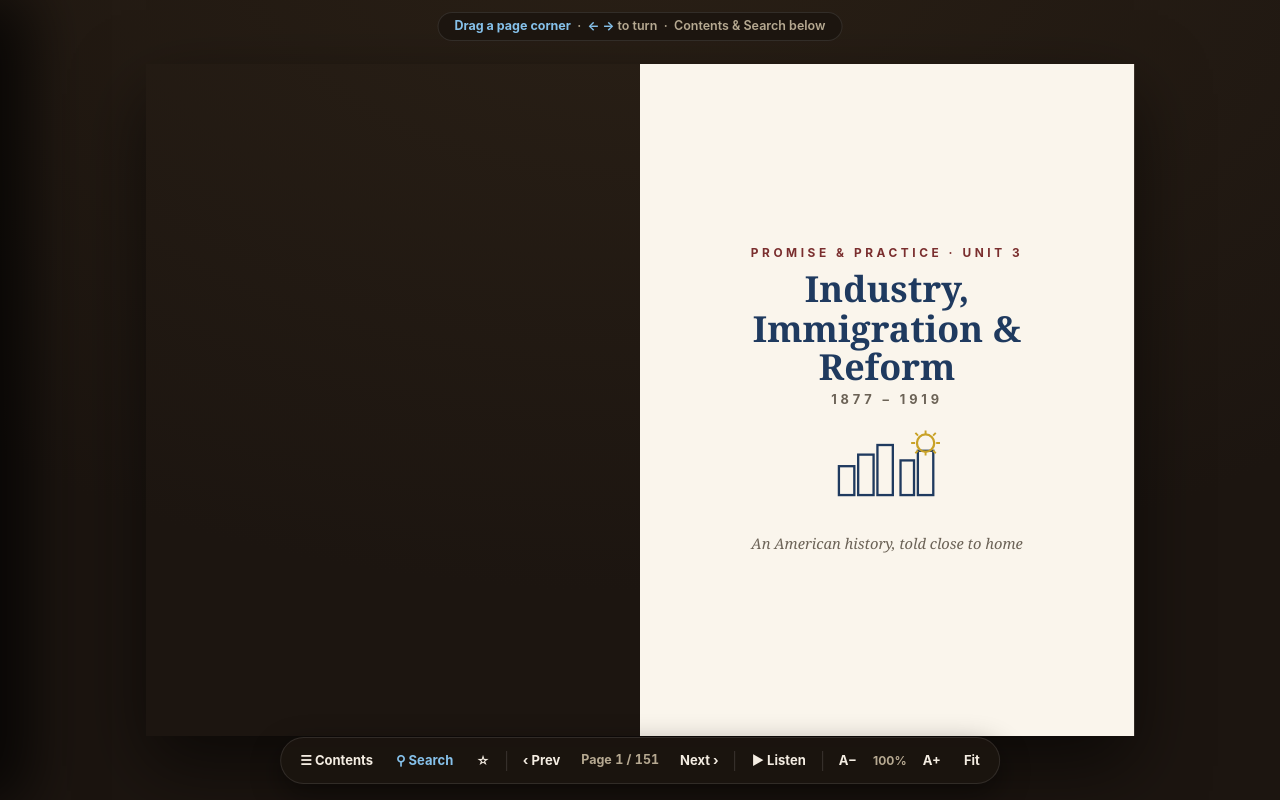
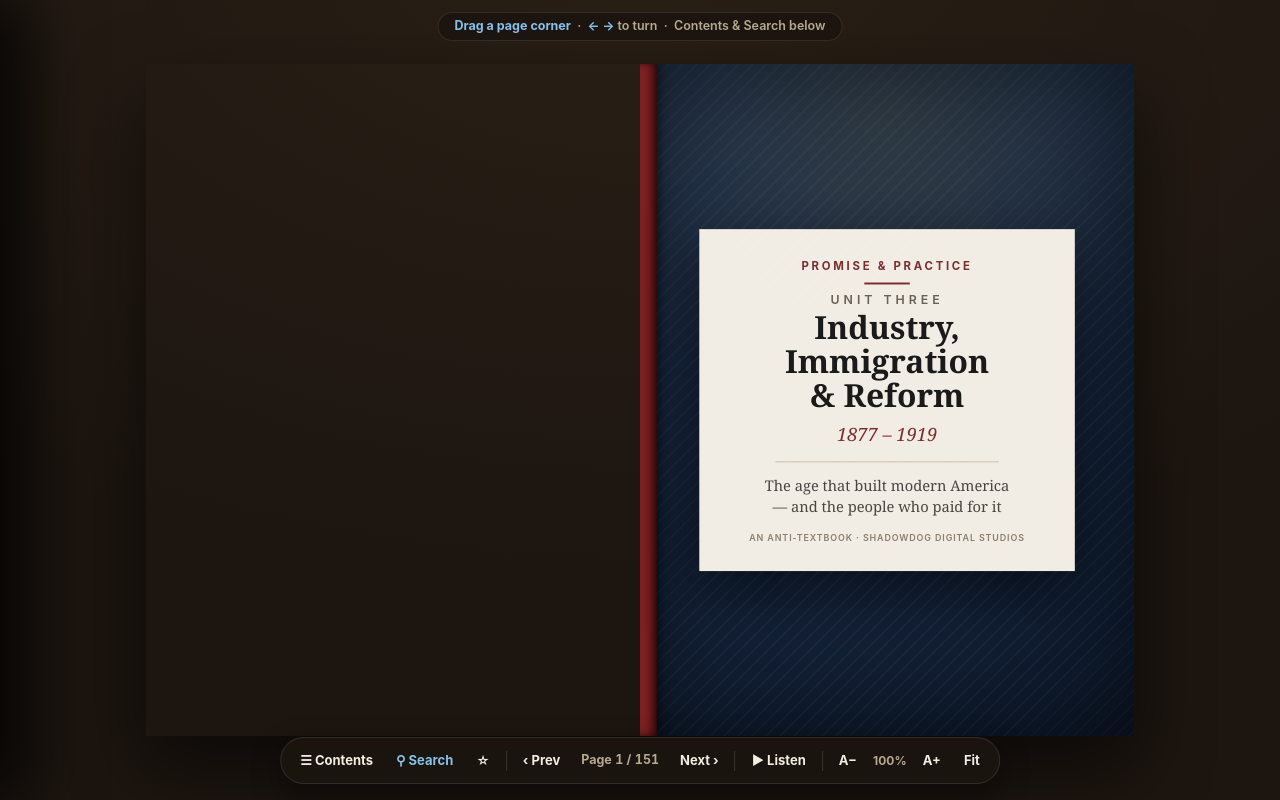
Before and after one commit to ShadowdogStudios-web/UNIT-THREE-FLIP-BOOK.sds, a plain HTML site: page index.html in a window 1280 px wide. Drawn offline with Linux system fonts and the light colour scheme.

Commit message:
Flip-book: hardcover cover (title plate + spine + texture) and drop-caps

```diff
--- a/index.html
+++ b/index.html
@@ -93,19 +93,33 @@ body{background:radial-gradient(120% 120% at 50% -10%,#2a2016,#1c1510 70%);color
 .pg .scene{text-align:center;color:var(--navy);letter-spacing:.5em;margin:1.2em 0;font-size:.88em}
 .pg h3{color:var(--navy);font-size:1.1em;margin:1.3em 0 .4em}
 .pg p{margin:.65em 0;text-align:justify;-webkit-hyphens:auto;hyphens:auto}
+.pg p.drop::first-letter{float:left;font-family:var(--serif);font-weight:bold;font-size:3.1em;line-height:.82;padding:6px 9px 0 0;color:var(--maroon)}
 .pg .bth{background:#f3ead9;border:1px solid #d9bfa6;border-left:6px solid var(--maroon);padding:11px 13px;margin:1em 0;font-size:.9em;line-height:1.55}
 .pg .bth .bh{color:var(--maroon);font-weight:bold;letter-spacing:.05em;font-size:.82em;margin:0 0 .35em}
 .pg .bth p{margin:.4em 0;text-align:left}
 .pg mark.hl{background:#ffe066;color:#111;border-radius:2px}
 .pg .reading{background:rgba(79,157,214,.18);box-shadow:0 0 0 2px rgba(79,157,214,.3);border-radius:3px}
-/* cover + colophon */
-.page.cover .pg,.page.colophon .pg{display:flex;flex-direction:column;align-items:center;justify-content:center;text-align:center;padding:0 10%}
-.page.cover .pg .content,.page.colophon .pg .content{height:auto;overflow:visible}
-.cover .k{font:bold 12px/1 var(--sans);letter-spacing:.3em;color:var(--maroon)}
-.cover h1{font-family:var(--serif);color:var(--navy);font-size:2.2em;line-height:1.1;margin:.3em 0 .1em;font-weight:bold}
-.cover .yr{font:bold 13px/1 var(--sans);letter-spacing:.3em;color:var(--muted);margin-top:.4em}
-.cover .mk{margin:22px 0}
-.cover .ft{margin-top:24px;font:italic .9em var(--serif);color:var(--muted)}
+/* ---- hardcover cover ---- */
+.page.cover{background:#14233a;position:relative}
+.page.cover .pg{padding:0;overflow:hidden}
+.cover .cbg{position:absolute;inset:0;background:
+  radial-gradient(120% 85% at 50% 8%, rgba(201,162,39,.12), rgba(0,0,0,0) 55%),
+  repeating-linear-gradient(135deg, rgba(255,255,255,.035) 0 2px, rgba(0,0,0,0) 2px 10px),
+  linear-gradient(160deg,#1e3250,#0e1a2d)}
+.cover .cbg::after{content:"";position:absolute;inset:0;box-shadow:inset 0 0 120px rgba(0,0,0,.6)}
+.cover .cspine{position:absolute;left:0;top:0;bottom:0;width:17px;background:linear-gradient(90deg,#8a2525,#5c1414);box-shadow:inset -3px 0 7px rgba(0,0,0,.55),3px 0 10px rgba(0,0,0,.45);z-index:2}
+.cover .plate{position:absolute;left:50%;top:50%;transform:translate(-50%,-50%);width:76%;background:rgba(250,245,236,.96);padding:32px 24px 26px;text-align:center;box-shadow:0 20px 55px rgba(0,0,0,.55);z-index:3}
+.cover .plate .pk{font:bold 11.5px/1 var(--sans);letter-spacing:.24em;color:var(--maroon)}
+.cover .plate .prule{width:46px;height:2px;background:var(--maroon);margin:10px auto}
+.cover .plate .pu{font:600 12.5px/1 var(--sans);letter-spacing:.32em;color:#6a6055;margin-bottom:4px}
+.cover .plate h1{font-family:var(--serif);color:#1a1a1a;font-size:1.95em;line-height:1.08;margin:.08em 0;font-weight:bold}
+.cover .plate .pyr{font-family:var(--serif);font-style:italic;color:var(--maroon);font-size:1.12em;margin-top:6px}
+.cover .plate .prule2{width:68%;height:1px;background:#cdbfa8;margin:13px auto}
+.cover .plate .psub{font-family:var(--serif);color:#4a4542;font-size:.9em;line-height:1.42}
+.cover .plate .pby{margin-top:15px;font:600 9px/1.5 var(--sans);letter-spacing:.1em;color:#8a7f70}
+/* colophon */
+.page.colophon .pg{display:flex;flex-direction:column;align-items:center;justify-content:center;text-align:center;padding:0 12%}
+.page.colophon .pg .content{height:auto;overflow:visible}
 .colophon h4{color:var(--navy);font-family:var(--serif);margin:0 0 10px;font-size:1.1em}
 .colophon p{font-size:.8em;color:var(--muted);line-height:1.6;margin:.5em 0}
 /* toolbar + panels */
@@ -635,7 +649,7 @@ body{background:radial-gradient(120% 120% at 50% -10%,#2a2016,#1c1510 70%);color
   function saveBM(){try{localStorage.setItem(BMKEY,JSON.stringify(bm));}catch(e){}}
 
   // ---- pagination ----
-  var pages=[], curContent=null, pageNum=0, curChapShort='';
+  var pages=[], curContent=null, pageNum=0, curChapShort='', pendingDrop=false;
   function newPage(opts){
     opts=opts||{};
     var p=el('page'+(opts.cls?(' '+opts.cls):'')); var pg=el('pg');
@@ -653,29 +667,39 @@ body{background:radial-gradient(120% 120% at 50% -10%,#2a2016,#1c1510 70%);color
     curContent.appendChild(node);
     if(!fits() && curContent.childNodes.length>1){ curContent.removeChild(node); newPage(); curContent.appendChild(node); }
   }
-  function addSplit(node){
+  function addSplit(node, drop){
     var tag=node.tagName.toLowerCase(), cls=node.className, words=(node.textContent||'').split(/\s+/).filter(Boolean);
     if(!words.length) return;
-    var cur=document.createElement(tag); if(cls)cur.className=cls; curContent.appendChild(cur); var buf='';
+    var firstPiece=true;
+    function mk(){ var c=document.createElement(tag); var cc=cls||''; if(firstPiece&&drop)cc=(cc?cc+' ':'')+'drop'; if(cc)c.className=cc; firstPiece=false; return c; }
+    var cur=mk(); curContent.appendChild(cur); var buf='';
     for(var i=0;i<words.length;i++){
       var prev=buf; buf=buf?(buf+' '+words[i]):words[i]; cur.textContent=buf;
       if(!fits()){
-        if(prev!==''){ cur.textContent=prev; newPage(); cur=document.createElement(tag); if(cls)cur.className=cls; curContent.appendChild(cur); buf=words[i]; cur.textContent=buf; }
-        else if(curContent.childNodes.length>1){ // first word won't fit: carry any orphan heading(s) to next page
+        if(prev!==''){ cur.textContent=prev; newPage(); cur=mk(); curContent.appendChild(cur); buf=words[i]; cur.textContent=buf; }
+        else if(curContent.childNodes.length>1){
           curContent.removeChild(cur); var carried=[];
           while(lastIsHeading()){ carried.unshift(curContent.lastElementChild); curContent.removeChild(curContent.lastElementChild); }
           newPage(); carried.forEach(function(h){ curContent.appendChild(h); });
-          cur=document.createElement(tag); if(cls)cur.className=cls; curContent.appendChild(cur); buf=words[i]; cur.textContent=buf;
+          cur=mk(); curContent.appendChild(cur); buf=words[i]; cur.textContent=buf;
         }
       }
     }
   }
-  function addBlock(node){ if(node.tagName==='P'||node.classList.contains('epi')) addSplit(node); else addWhole(node); }
+  function addBlock(node){
+    if(node.tagName==='P'){ var d=pendingDrop; if(d)pendingDrop=false; addSplit(node,d); }
+    else if(node.classList.contains('epi')){ addSplit(node,false); }
+    else addWhole(node);
+  }
   function buildCover(){
-    var p=newPage({cls:'cover'});
-    curContent.innerHTML='<div class="k">PROMISE &amp; PRACTICE &middot; UNIT 3</div><h1>Industry, Immigration &amp; Reform</h1><div class="yr">1877 &ndash; 1919</div>'+
-      '<div class="mk"><svg width="118" height="76" viewBox="0 0 120 78" fill="none"><g stroke="#1F3A5F" stroke-width="2.4"><rect x="10" y="40" width="16" height="30"/><rect x="30" y="28" width="16" height="42"/><rect x="50" y="18" width="16" height="52"/><rect x="74" y="34" width="14" height="36"/><rect x="92" y="24" width="16" height="46"/></g><circle cx="100" cy="16" r="9" stroke="#C9A227" stroke-width="2.4"/><path d="M100 7v-4M100 29v-4M89 16h-4M115 16h-4M92.2 8.2l-2.8-2.8M110.6 26.6l-2.8-2.8M92.2 23.8l-2.8 2.8M110.6 5.4l-2.8 2.8" stroke="#C9A227" stroke-width="2"/></svg></div>'+
-      '<div class="ft">An American history, told close to home</div>';
+    var p=el('page cover'); var pg=el('pg'); p.appendChild(pg); book.appendChild(p); pages.push(p); pageHdr.push('');
+    pg.innerHTML='<div class="cbg"></div><div class="cspine"></div><div class="plate">'+
+      '<div class="pk">PROMISE &amp; PRACTICE</div><div class="prule"></div>'+
+      '<div class="pu">UNIT THREE</div>'+
+      '<h1>Industry,<br>Immigration<br>&amp; Reform</h1>'+
+      '<div class="pyr">1877 &ndash; 1919</div><div class="prule2"></div>'+
+      '<div class="psub">The age that built modern America<br>&mdash; and the people who paid for it</div>'+
+      '<div class="pby">AN ANTI-TEXTBOOK &middot; SHADOWDOG DIGITAL STUDIOS</div></div>';
   }
   function buildColophon(){
     var p=newPage({cls:'colophon'});
@@ -691,7 +715,7 @@ body{background:radial-gradient(120% 120% at 50% -10%,#2a2016,#1c1510 70%);color
         var c=CH.filter(function(x){return x.a===b.id;})[0];
         curChapShort = c?c.short:curChapShort;
         if(curContent.childNodes.length>0) newPage();
-        chapterPage[b.id]=pages.length-1;
+        chapterPage[b.id]=pages.length-1; pendingDrop=true;
       }
       addBlock(b.cloneNode(true));
     });
```
